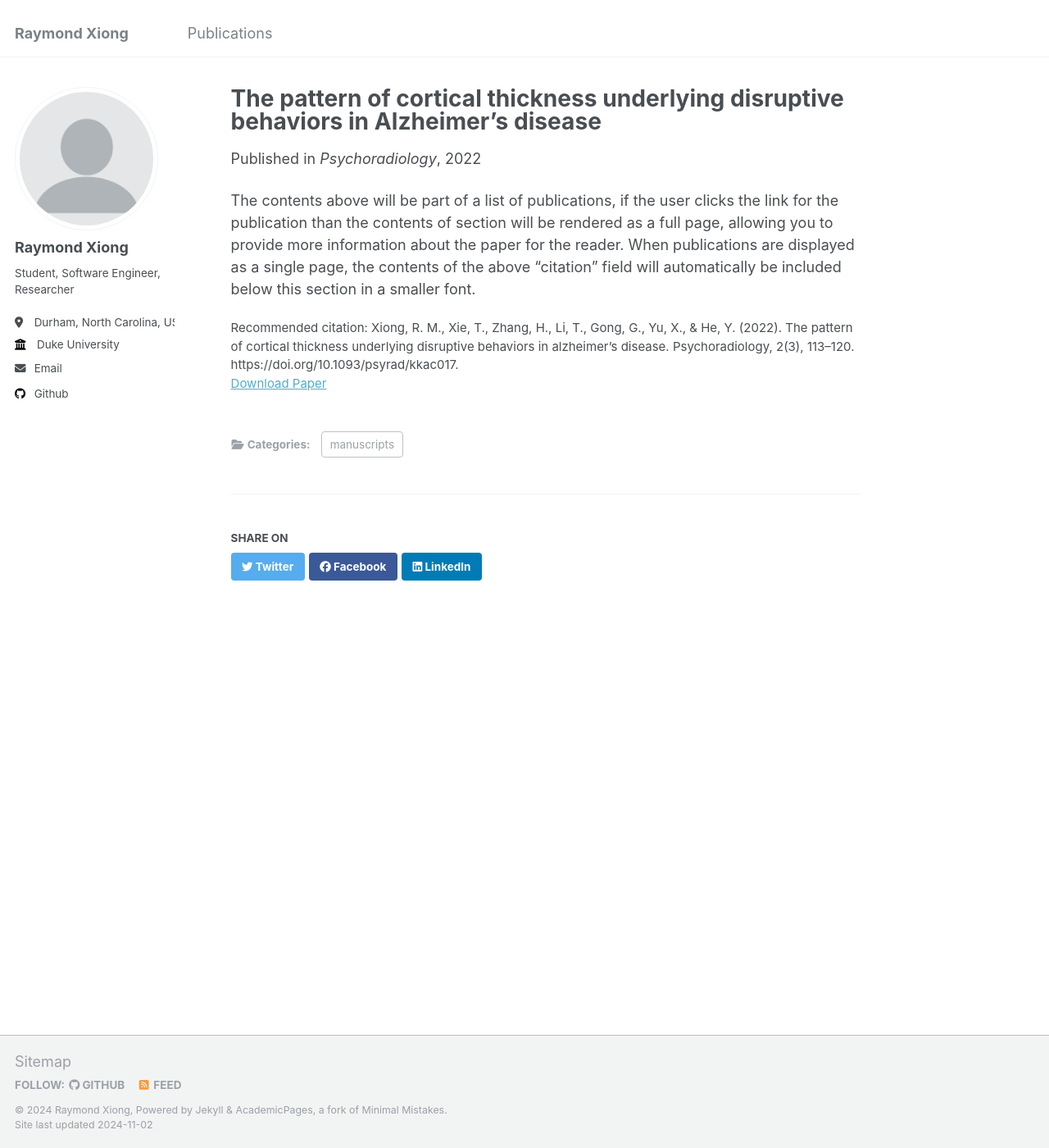
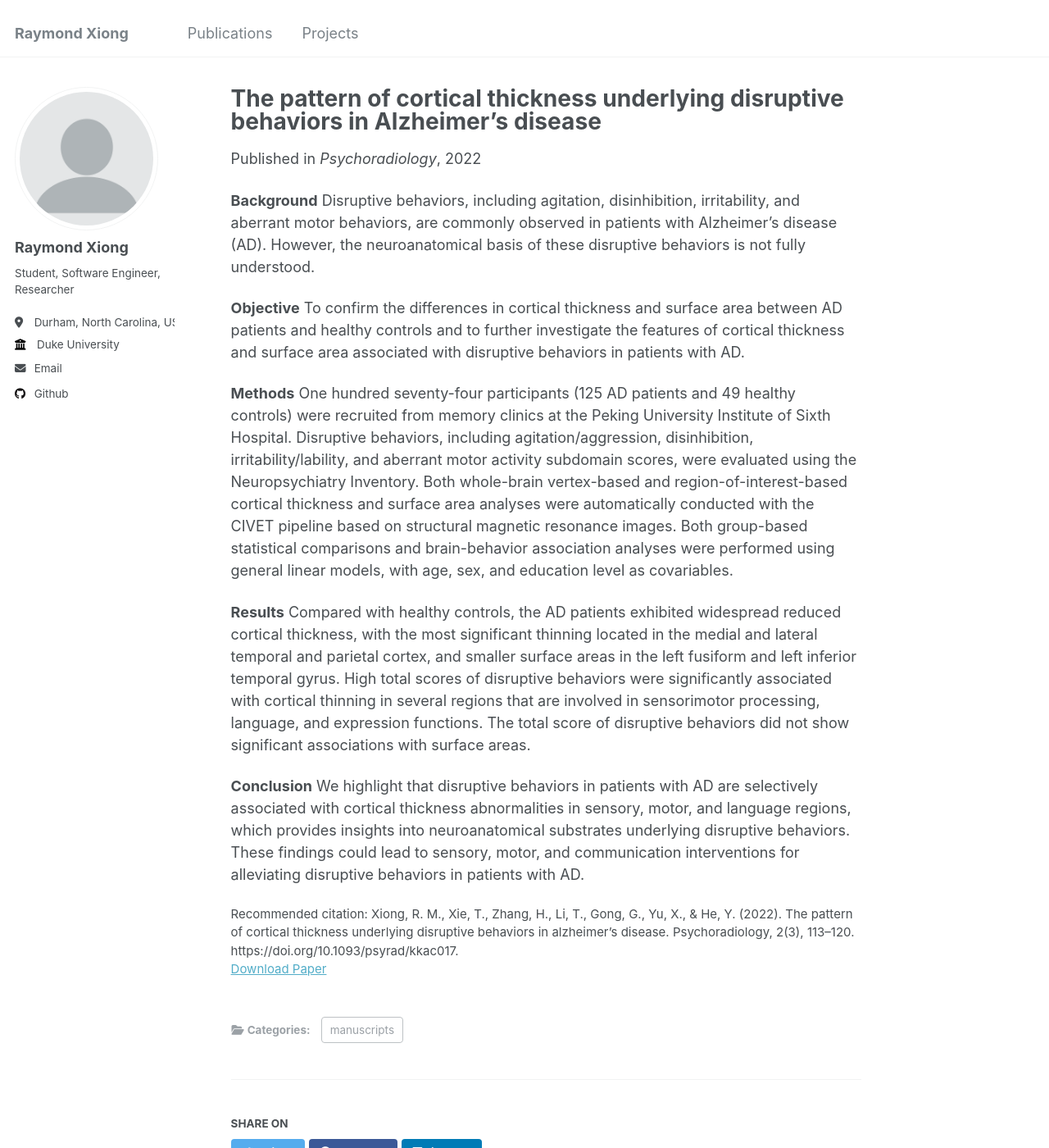
Before and after one commit to rayarxti/rayarxti.github.io, a Jekyll site: the page built from _publications/2022-psyrad.md, in a window 1280 px wide and 1400 px high. Shown: the whole window at 82% size. Built offline with Jekyll 4.4.1, drawn with Linux system fonts in a browser that asks for light colours.

Commit message:
removed peralink of papers. added projects html page.

```diff
--- a/_data/navigation.yml
+++ b/_data/navigation.yml
@@ -8,8 +8,8 @@ main:
   - title: "Publications"
     url: /publications/
 
-  # - title: "Projects"
-  #   url: /projects/
+  - title: "Projects"
+    url: /projects/
 
   # - title: "Talks"
   #   url: /talks/
--- a/_publications/2022-psyrad.md
+++ b/_publications/2022-psyrad.md
@@ -10,4 +10,17 @@ paperurl: 'https://academic.oup.com/psyrad/article/2/3/113/6835627'
 citation: 'Xiong, R. M., Xie, T., Zhang, H., Li, T., Gong, G., Yu, X., & He, Y. (2022). The pattern of cortical thickness underlying disruptive behaviors in alzheimer’s disease. Psychoradiology, 2(3), 113–120. https://doi.org/10.1093/psyrad/kkac017.'
 ---
 
-The contents above will be part of a list of publications, if the user clicks the link for the publication than the contents of section will be rendered as a full page, allowing you to provide more information about the paper for the reader. When publications are displayed as a single page, the contents of the above "citation" field will automatically be included below this section in a smaller font.
+**Background**
+Disruptive behaviors, including agitation, disinhibition, irritability, and aberrant motor behaviors, are commonly observed in patients with Alzheimer's disease (AD). However, the neuroanatomical basis of these disruptive behaviors is not fully understood.
+
+**Objective**
+To confirm the differences in cortical thickness and surface area between AD patients and healthy controls and to further investigate the features of cortical thickness and surface area associated with disruptive behaviors in patients with AD.
+
+**Methods**
+One hundred seventy-four participants (125 AD patients and 49 healthy controls) were recruited from memory clinics at the Peking University Institute of Sixth Hospital. Disruptive behaviors, including agitation/aggression, disinhibition, irritability/lability, and aberrant motor activity subdomain scores, were evaluated using the Neuropsychiatry Inventory. Both whole-brain vertex-based and region-of-interest-based cortical thickness and surface area analyses were automatically conducted with the CIVET pipeline based on structural magnetic resonance images. Both group-based statistical comparisons and brain-behavior association analyses were performed using general linear models, with age, sex, and education level as covariables.
+
+**Results**
+Compared with healthy controls, the AD patients exhibited widespread reduced cortical thickness, with the most significant thinning located in the medial and lateral temporal and parietal cortex, and smaller surface areas in the left fusiform and left inferior temporal gyrus. High total scores of disruptive behaviors were significantly associated with cortical thinning in several regions that are involved in sensorimotor processing, language, and expression functions. The total score of disruptive behaviors did not show significant associations with surface areas.
+
+**Conclusion**
+We highlight that disruptive behaviors in patients with AD are selectively associated with cortical thickness abnormalities in sensory, motor, and language regions, which provides insights into neuroanatomical substrates underlying disruptive behaviors. These findings could lead to sensory, motor, and communication interventions for alleviating disruptive behaviors in patients with AD.
```
Also changed, not shown: other parts of _publications/2022-psyrad.md (+1 -1 lines), _pages/projects.html (added, +33 -0 lines).
